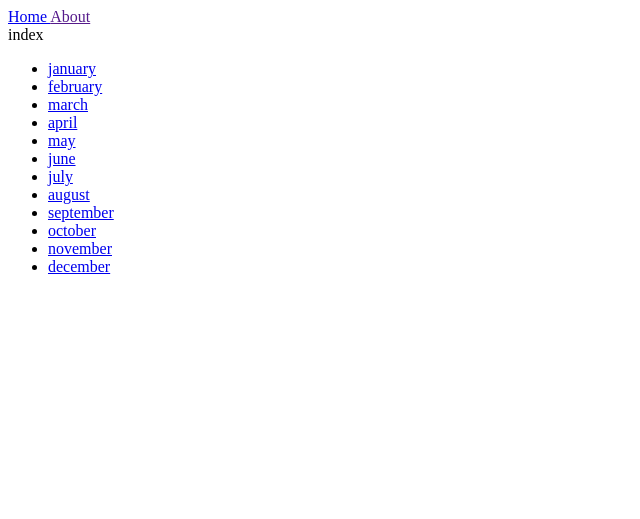
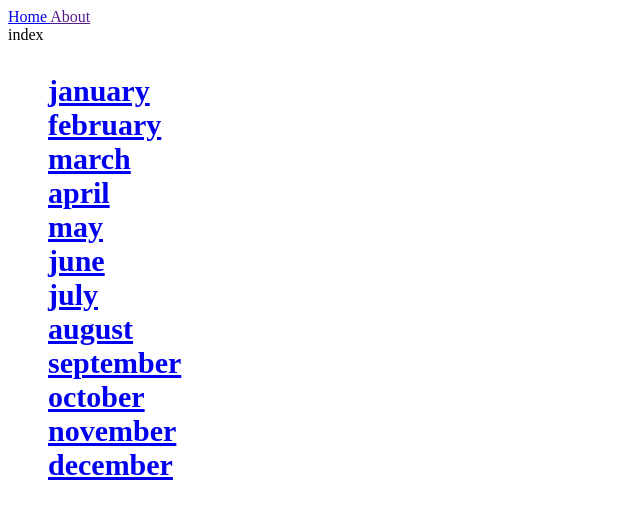
Before and after one commit to kanonChakma/Django, a Django app: page /challenges/ in a window 1280 px wide. Shown: the top 519 px of the page, without its empty margins (0-640 px from the left). Run offline with Django 4.2, Linux system fonts and the light colour scheme.

Commit message:
add static file

```diff
--- /dev/null
+++ b/challenges/static/challenges/challenge.css
@@ -0,0 +1,5 @@
+ul {
+  list-style: none;
+  font-size: 30px;
+  font-weight: bold;
+}
--- a/challenges/templates/challenges/index.html
+++ b/challenges/templates/challenges/index.html
@@ -1,4 +1,10 @@
 {% extends 'base.html' %}
+{% load static %}
+
+
+{% block css_files%}
+<link rel="stylesheet" href="{% static 'challenges/challenge.css' %}">
+{% endblock %}
 
 {% block page_title %}
   All Challages
--- a/templates/base.html
+++ b/templates/base.html
@@ -5,6 +5,7 @@
     <meta http-equiv="X-UA-Compatible" content="IE=edge" />
     <meta name="viewport" content="width=device-width, initial-scale=1.0" />
     <title>{% block page_title%}My All Challages{% endblock %}</title>
+    {% block css_files%}{% endblock %}
   </head>
   <body>
     {%block content%} {% endblock %}
```
